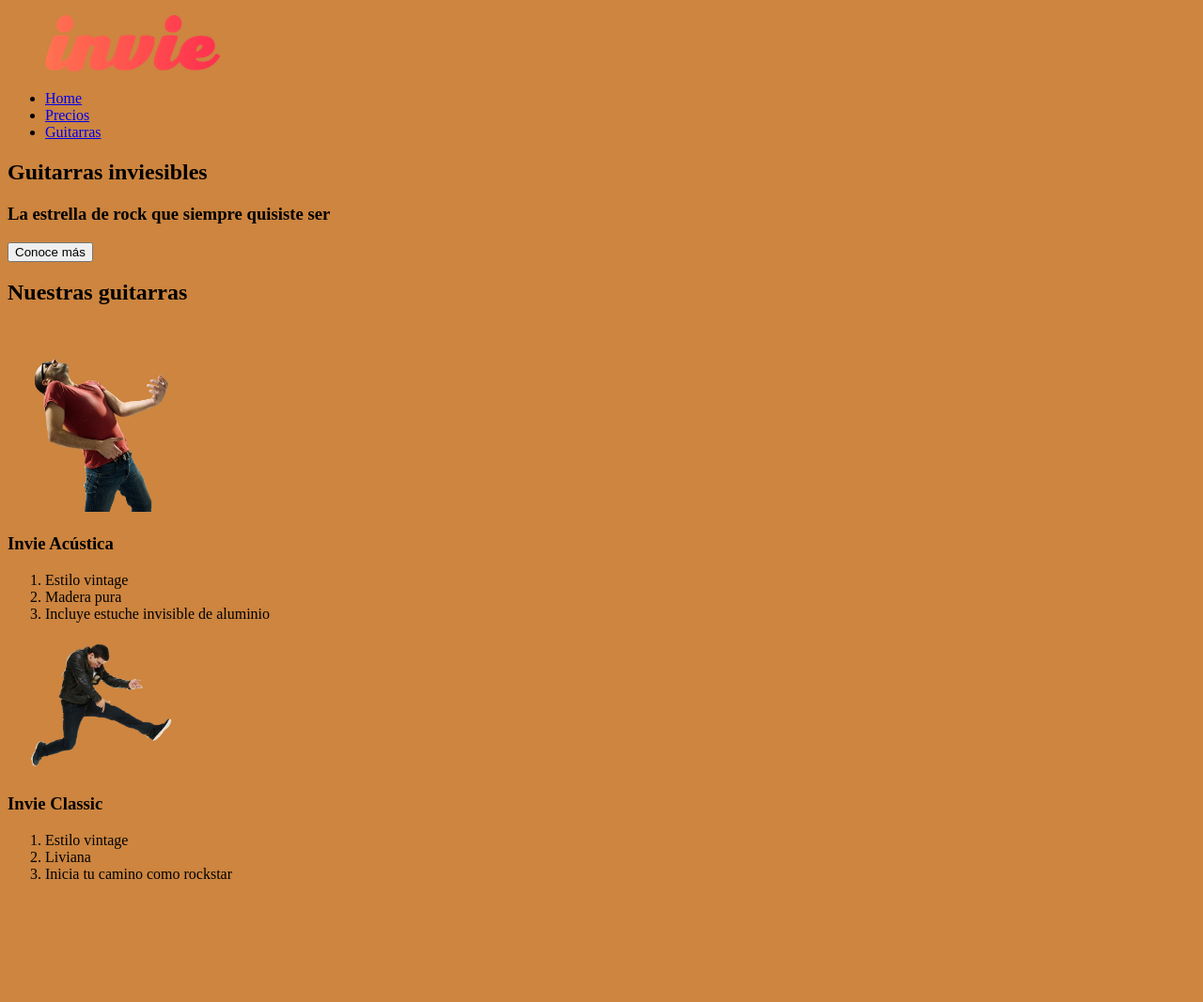
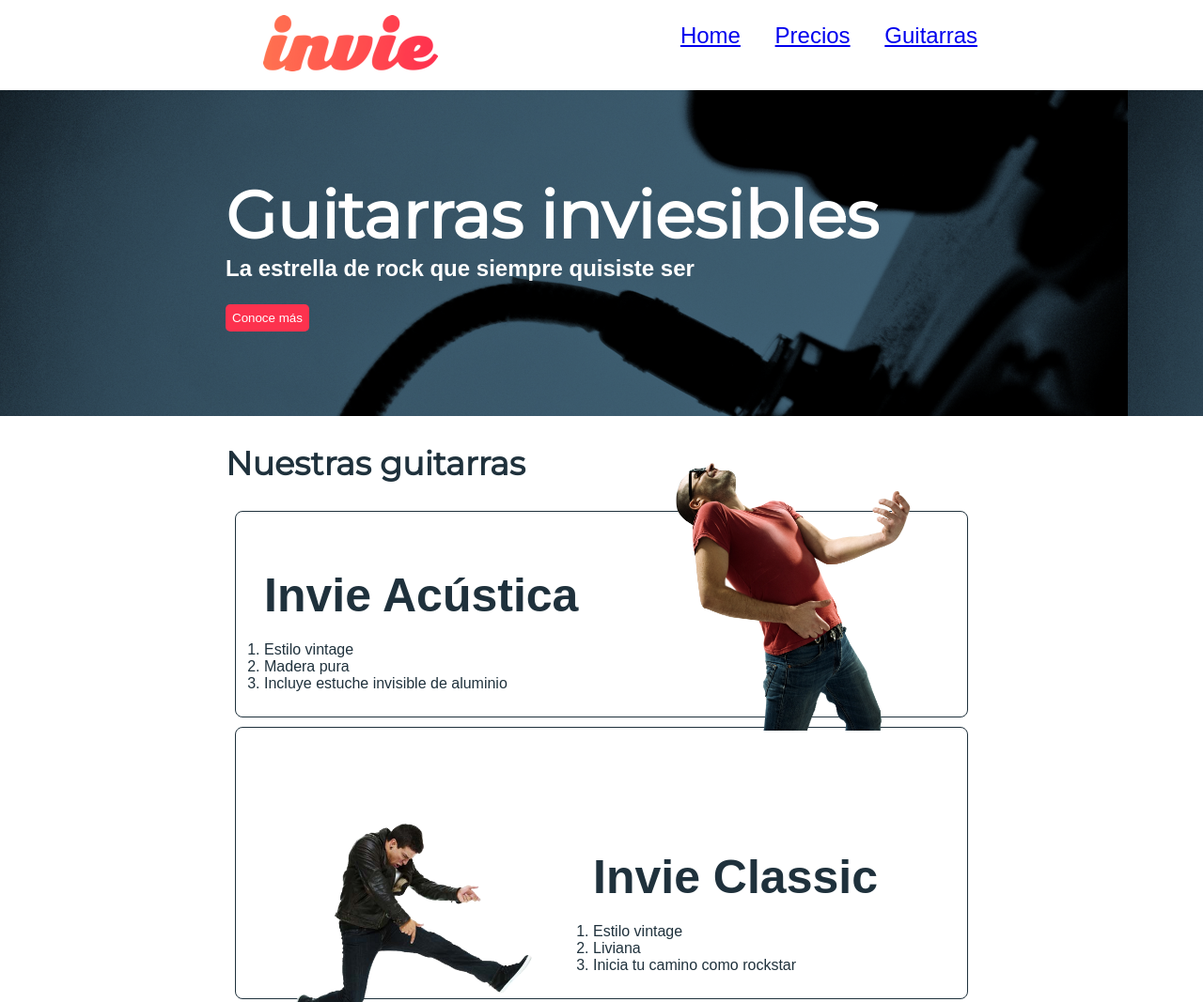
Before and after one commit to matoliva/envie, a plain HTML site: page index.html in a window 1280 px wide. Shown: the top 1067 px of the page at 94% size. Before the commit the page ends 956 px from the top, so only its background shows below. Drawn offline with Linux system fonts and the light colour scheme; a web font is replaced by a local one.

Commit message:
Se completa el modulo de css

```diff
--- a/css/envie.css
+++ b/css/envie.css
@@ -1,3 +1,108 @@
-body{
-    background-color: peru;
+
+body {
+    font-family: 'Allerta', sans-serif;
+    margin: 0;
 }
+
+button {
+    border-radius: 5px;
+    border: none;
+    background: #FD324E;
+    color: white;
+    padding: 7px;
+}
+
+.titulo {
+    font-family: 'Montserrat', sans-serif;
+    font-size: 70px;
+    margin-bottom: 0;
+    margin-top: 70px;
+}
+
+.title-a {
+    font-size: 24px;
+    margin-top: 0;
+}
+
+.title-b {
+    font-size: 50px;
+    margin-bottom: 20px;
+}
+
+.guitarras {
+    color: #1F313C;
+}
+
+.guitarras h2 {
+    font-family: 'Montserrat', sans-serif;
+    font-size: 35px;
+}
+
+.portada {
+    background-image: url('../images/background.png');
+    color: white;
+    padding: 20px;
+}
+
+.portada button {
+    margin-bottom: 70px;
+}
+
+.menu {
+    font-size: 24px;
+    display: inline-block;
+    position: absolute;
+    right: 0;
+}
+
+.menu li {
+    display: inline-block;
+    margin-left: 30px;
+}
+
+.logotipo {
+    display: inline-block;
+}
+
+
+.contenedor{
+    width: 800px;
+    margin: auto;
+}
+
+.derecha{
+    float: right;
+    position: relative;
+    top: -127px;
+}
+
+.izquierda{
+    float: left;
+    position: relative;
+    top: 80px;
+}
+
+.guitarra{
+    margin: 10px;
+    padding: 10px;
+    /* overflow: hidden; */
+    border: 1px solid #1F313C;
+    border-radius: 8px;
+}
+
+.guitarra ol{
+    padding: 0;
+}
+
+.contenedor-guitarra-a{
+    padding-left: 20px;
+}
+
+.contenedor-guitarra-b{
+    margin-left: 370px;
+
+}
+
+.header{
+    position: relative;
+}
--- a/index.html
+++ b/index.html
@@ -5,15 +5,17 @@
     <meta name="viewport" content="width=device-width, initial-scale=1.0">
     <meta http-equiv="X-UA-Compatible" content="ie=edge">
     <title>Invie - tus mejores guitarras!!</title>
+    <link href="https://fonts.googleapis.com/css?family=Montserrat|Allerta" rel="stylesheet">
     <link rel="stylesheet" href="css/envie.css">
+
 </head>
 <body>
 
-    <header id="header"> <!-- cabecera -->
-        <figure> <!-- logotipo -->
+    <header id="header" class="header contenedor"> <!-- cabecera -->
+        <figure class="logotipo"> <!-- logotipo -->
             <img src="images/invie.png" width="186" height="60" alt="Invie logotipo">
         </figure>
-        <nav> <!-- menu -->
+        <nav class="menu"> <!-- menu -->
             <ul>
                 <li> <a href="index.html">Home</a> </li>
                 <li> <a href="precios.html">Precios</a> </li>
@@ -21,30 +23,36 @@
             </ul>
         </nav>
     </header>
-    <section id="portada"> <!-- portada -->
-        <h1> Guitarras inviesibles </h1> <!-- Titulo -->
-        <h3>La estrella de rock que siempre quisiste ser</h3> <!-- Descripcion -->
+    <section id="portada" class="portada"> <!-- portada -->
+        <div class="contenedor">
+            <h1 class="titulo"> Guitarras inviesibles </h1> <!-- Titulo -->
+            <h3 class="title-a">La estrella de rock que siempre quisiste ser</h3> <!-- Descripcion -->
             <button> Conoce más </button> <!-- Botón -->
+        </div>
     </section>
-    <section id="guitarras"> <!-- Guitarras -->
+    <section id="guitarras" class="guitarras contenedor"> <!-- Guitarras -->
         <h2> Nuestras guitarras </h2> <!--Titulo-->
-        <article> <!--Artículo-->
-            <img src="images/invie-acustica.png" width="200" alt="Invie acustica">
-            <h3> Invie Acústica </h3> <!--Título-->
+        <article class="guitarra"> <!--guitarra 1-->
+            <img class="derecha" src="images/invie-acustica.png" width="350" alt="Invie acustica">
+            <div class="contenedor-guitarra-a">
+                <h3 class="title-b"> Invie Acústica </h3> <!--Título-->
                 <ol>
                     <li> Estilo vintage </li>
                     <li> Madera pura </li>
                     <li> Incluye estuche invisible de aluminio </li>
                 </ol>
+            </div>
         </article>
-        <article> <!--Artículo-->
-            <img src="images/invie-classic.png" width="200" alt="Invie classic">
-            <h3> Invie Classic </h3> <!--Título-->
+        <article class="guitarra"> <!--guitarra 2-->
+            <img class="izquierda" src="images/invie-classic.png" width="350" alt="Invie classic">
+            <div class="contenedor-guitarra-b">
+                <h3 class="title-b"> Invie Classic </h3> <!--Título-->
                 <ol>
                     <li> Estilo vintage </li>
                     <li> Liviana </li>
                     <li> Inicia tu camino como rockstar </li>
                 </ol>
+            </div>
         </article>
     </section>
 
```
Also changed, not shown: images/invie-design_.png (added). Lines whose indentation alone changed are shown as unchanged.
